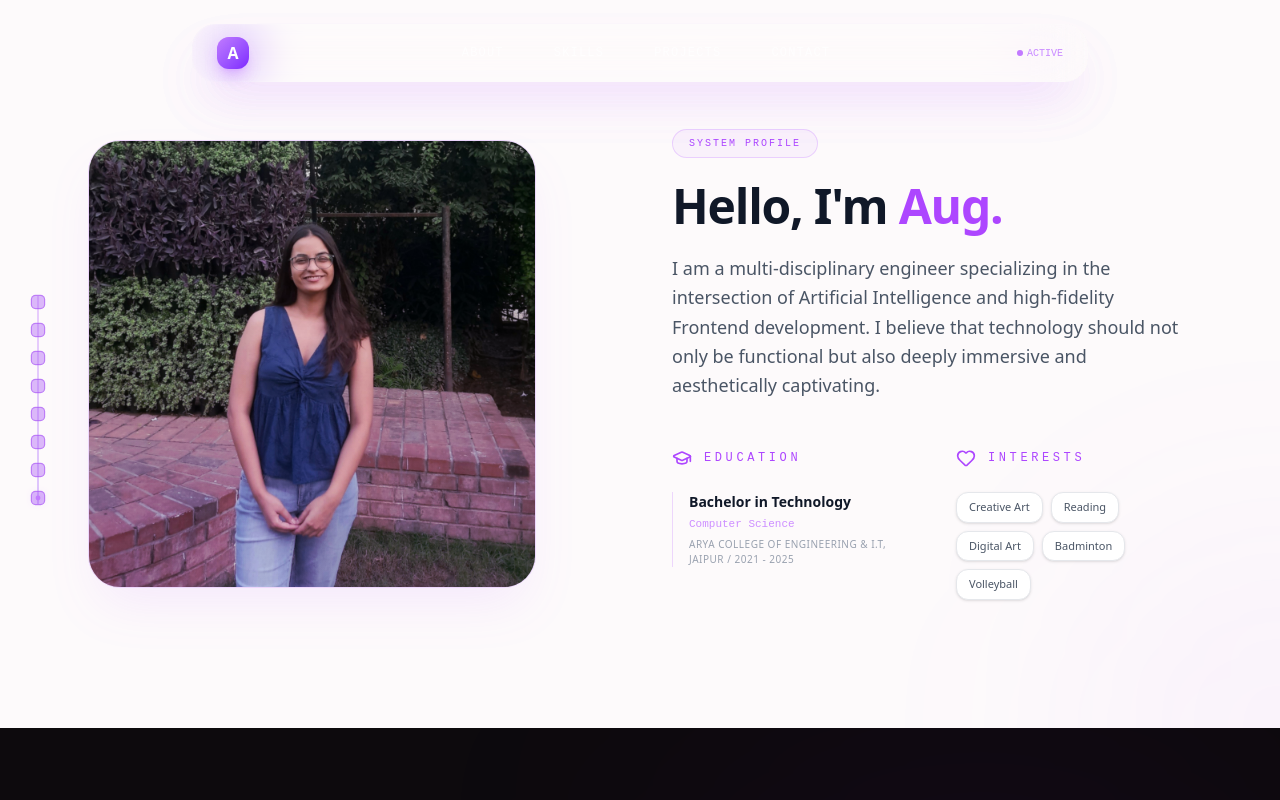
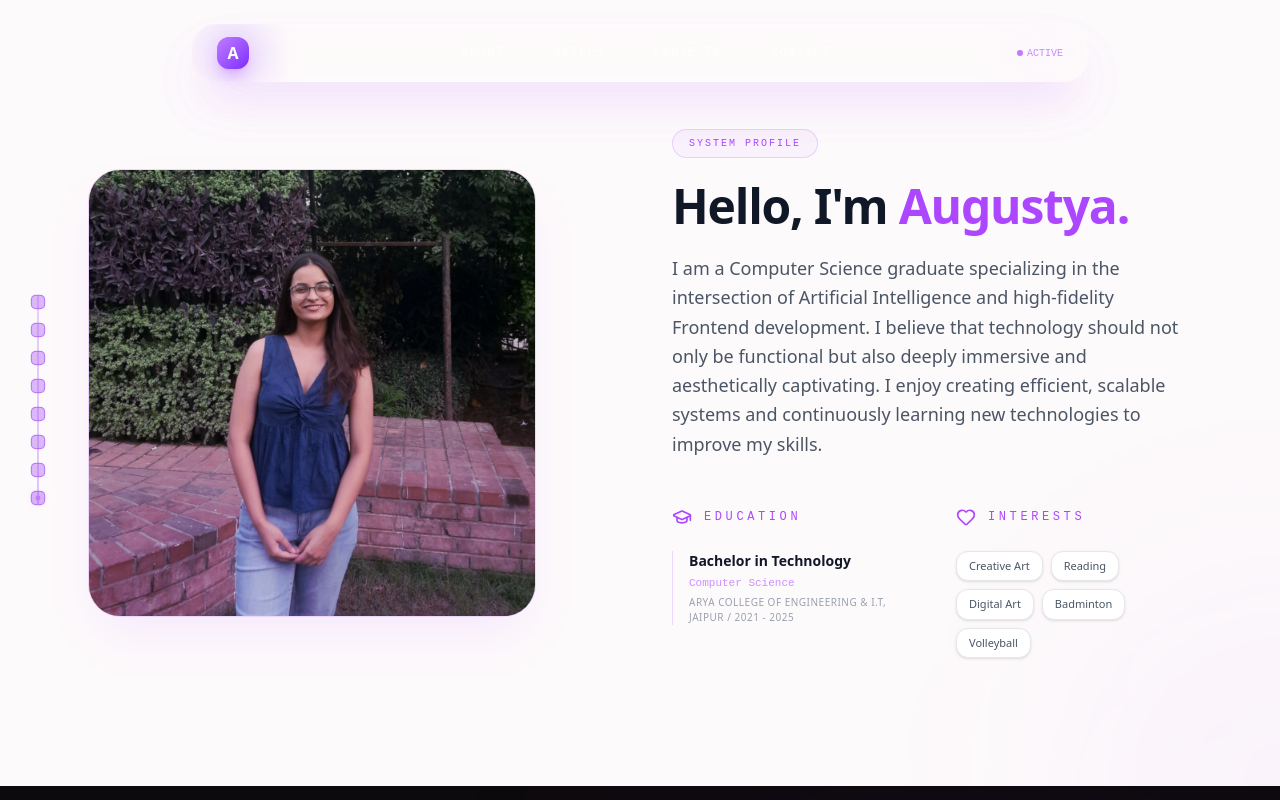
Before and after one commit to Augustya19/Portfolio-sde, a React (Vite) app: page / in a window 1280 px wide. Shown: the top 800 px of the page. Built offline with nearby package versions, Linux system fonts and the light colour scheme.

Commit message:
Revise introduction in About component
Updated introduction text to reflect full name and added details about skills and learning.

```diff
--- a/src/components/About.tsx
+++ b/src/components/About.tsx
@@ -62,7 +62,7 @@ export default function About() {
                 transition={{ delay: 0.1 }}
                 className="text-3xl sm:text-4xl md:text-5xl font-bold text-gray-900 dark:text-white tracking-tight"
               >
-                Hello, I'm <span className="text-purple-500 dark:text-purple-400">Aug.</span>
+                Hello, I'm <span className="text-purple-500 dark:text-purple-400">Augustya.</span>
               </motion.h2>
               <motion.p
                 initial={{ opacity: 0, y: 20 }}
@@ -71,7 +71,7 @@ export default function About() {
                 transition={{ delay: 0.2 }}
                 className="text-gray-600 dark:text-white/60 text-base sm:text-lg font-light leading-relaxed"
               >
-                I am a multi-disciplinary engineer specializing in the intersection of Artificial Intelligence and high-fidelity Frontend development. I believe that technology should not only be functional but also deeply immersive and aesthetically captivating.
+                I am a Computer Science graduate specializing in the intersection of Artificial Intelligence and high-fidelity Frontend development. I believe that technology should not only be functional but also deeply immersive and aesthetically captivating. I enjoy creating efficient, scalable systems and continuously learning new technologies to improve my skills.
               </motion.p>
             </div>
 
```
